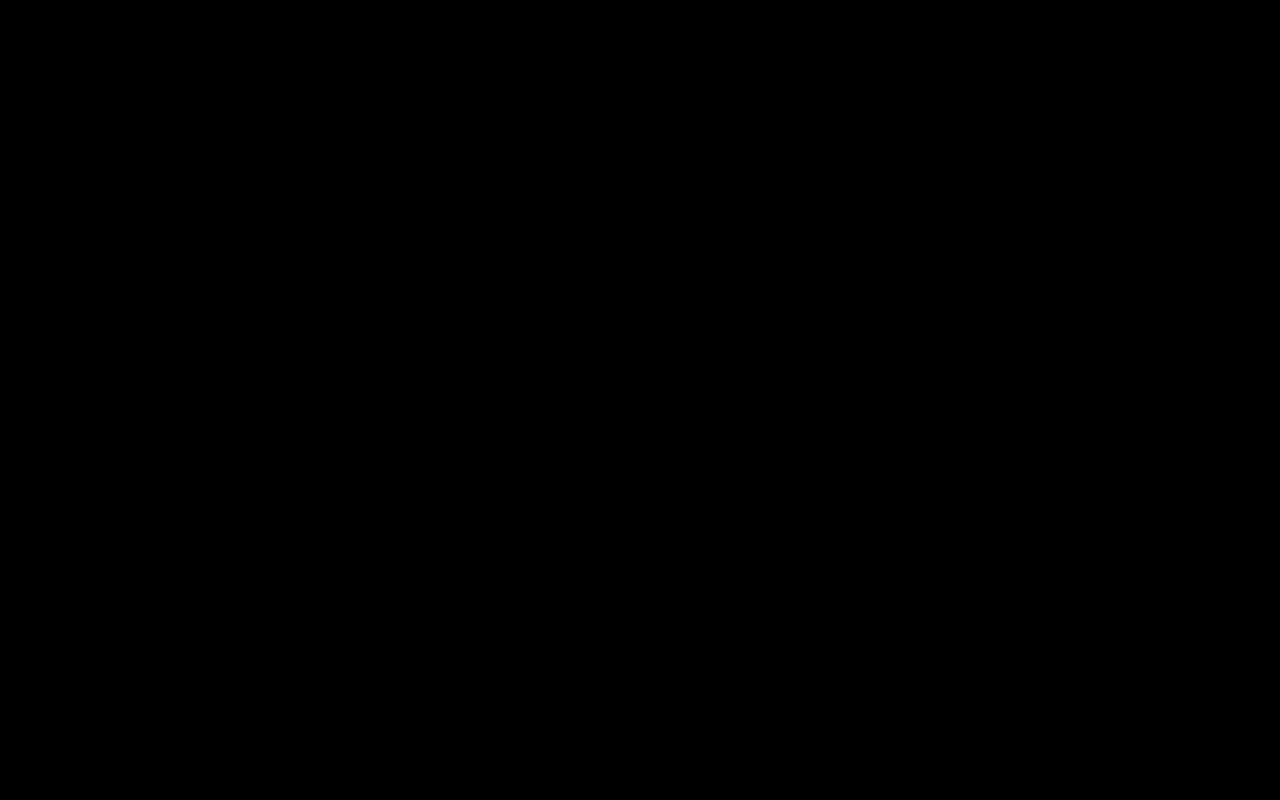
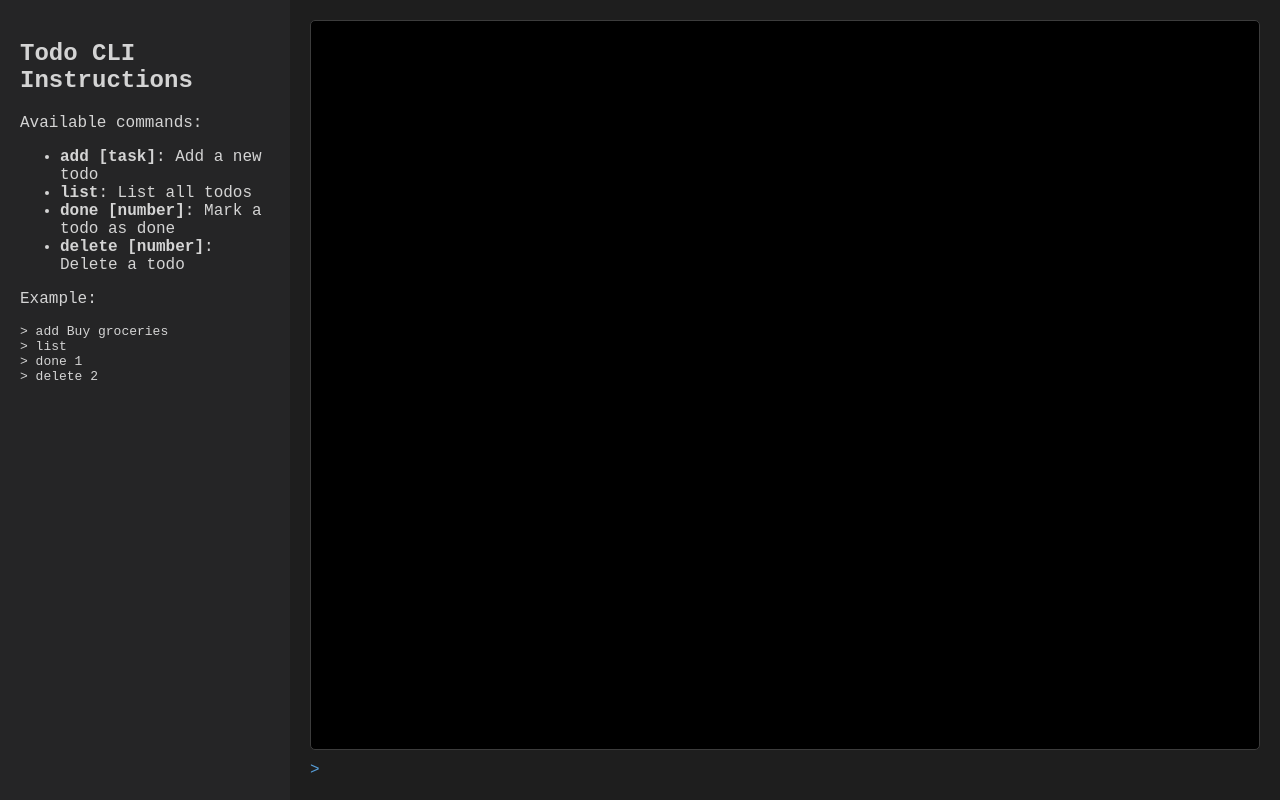
Before and after one commit to AUSTIN0022/to-do-CLI, a website: page public/index.html in a window 1280 px wide. Drawn offline with Linux system fonts and the light colour scheme.

Commit message:
Update index.html

```diff
--- a/public/index.html
+++ b/public/index.html
@@ -6,51 +6,98 @@
     <title>Todo CLI</title>
     <style>
         body {
-            background-color: black;
-            color: white;
-            font-family: monospace;
+            background-color: #1e1e1e;
+            color: #d4d4d4;
+            font-family: 'Courier New', monospace;
+            margin: 0;
+            padding: 0;
+            display: flex;
+            height: 100vh;
+        }
+        #instructions {
+            width: 250px;
+            padding: 20px;
+            background-color: #252526;
+            overflow-y: auto;
+        }
+        #cli {
+            flex-grow: 1;
+            display: flex;
+            flex-direction: column;
             padding: 20px;
         }
         #output {
+            flex-grow: 1;
+            background-color: #000000;
+            border: 1px solid #3c3c3c;
+            border-radius: 5px;
+            padding: 10px;
+            margin-bottom: 10px;
+            overflow-y: auto;
             white-space: pre-wrap;
         }
+        #input-container {
+            display: flex;
+            align-items: center;
+        }
+        #prompt {
+            color: #569cd6;
+            margin-right: 5px;
+        }
         #input {
-            width: 100%;
+            flex-grow: 1;
+            background: none;
             border: none;
-            background: none;
-            color: white;
-            font-family: monospace;
+            color: #d4d4d4;
+            font-family: 'Courier New', monospace;
+            font-size: 16px;
             outline: none;
-            font-size: 16px;
         }
     </style>
 </head>
 <body>
-    <div id="output"></div>
-    <input id="input" autofocus>
+    <div id="instructions">
+        <h2>Todo CLI Instructions</h2>
+        <p>Available commands:</p>
+        <ul>
+            <li><strong>add [task]</strong>: Add a new todo</li>
+            <li><strong>list</strong>: List all todos</li>
+            <li><strong>done [number]</strong>: Mark a todo as done</li>
+            <li><strong>delete [number]</strong>: Delete a todo</li>
+        </ul>
+        <p>Example:</p>
+        <pre>
+> add Buy groceries
+> list
+> done 1
+> delete 2
+        </pre>
+    </div>
+    <div id="cli">
+        <div id="output"></div>
+        <div id="input-container">
+            <span id="prompt">></span>
+            <input id="input" type="text" autofocus>
+        </div>
+    </div>
     <script>
         const input = document.getElementById('input');
         const output = document.getElementById('output');
-
         input.addEventListener('keydown', async (e) => {
             if (e.key === 'Enter') {
                 const commandText = input.value.trim();
                 if (commandText) {
                     output.innerHTML += `> ${commandText}\n`;
-
                     const [command, ...args] = commandText.split(/\s+/);
-
                     const response = await fetch('/cmd', {
                         method: 'POST',
                         headers: { 'Content-Type': 'application/json' },
                         body: JSON.stringify({ command, args }),
                     });
-
                     const result = await response.json();
                     output.innerHTML += `${result.output}\n`;
-
                     input.value = '';
-                    window.scrollTo(0, document.body.scrollHeight);
+                    output.scrollTop = output.scrollHeight;
                 }
             }
         });
```
